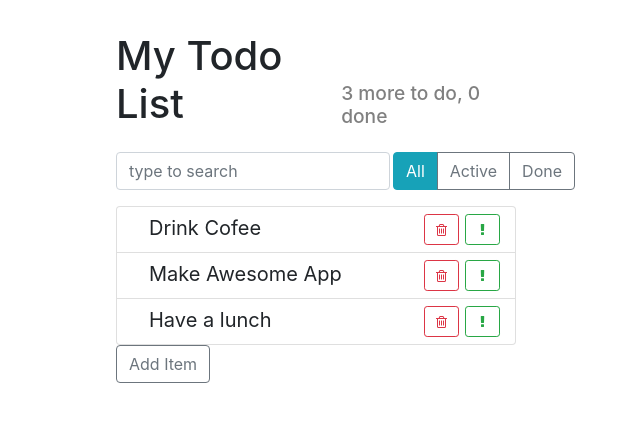
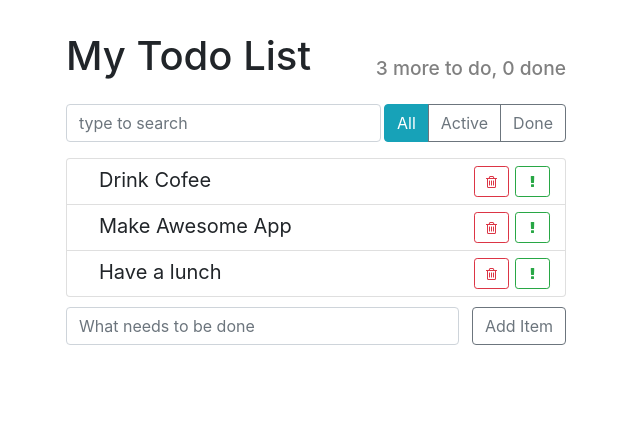
Before and after one commit to Bodal-Andrey/ToDo, a React (Create React App) app: page / in a window 1280 px wide. Shown: the top 422 px of the page, without its empty margins (324-964 px from the left). Built offline with nearby package versions, Linux system fonts and the light colour scheme.

Commit message:
Добавит форму и ее обработку

```diff
--- a/src/components/app/app.css
+++ b/src/components/app/app.css
@@ -1,6 +1,6 @@
 .todo-app {
   margin: 2rem auto 0 auto;
-  max-width: 400px;
+  max-width: 500px;
 }
 
 .top-panel {
--- a/src/components/app/app.jsx
+++ b/src/components/app/app.jsx
@@ -7,8 +7,8 @@
 import "./app.css";
 
 class App extends React.Component {
-  constructor() {
-    super();
+  constructor(props) {
+    super(props);
 
     this.maxId = 100;
 
--- a/src/components/item-add-form/item-add-form.css
+++ b/src/components/item-add-form/item-add-form.css
@@ -1,3 +1,11 @@
 .item-add-form {
   margin-top: 10px;
 }
+
+.item-add-form input {
+  margin-right: 13px;
+}
+
+.item-add-form button {
+  white-space: nowrap;
+}
--- a/src/components/item-add-form/item-add-form.jsx
+++ b/src/components/item-add-form/item-add-form.jsx
@@ -1,13 +1,44 @@
 import React from "react";
+import "./item-add-form.css";
 
 class ItemAddForm extends React.Component {
+  constructor(props) {
+    super(props);
+
+    this.state = {
+      label: ``,
+    };
+  };
+
+  onLabelChange = (evt) => {
+    this.setState({
+        label: evt.target.value
+    });
+  };
+
+  onSubmit = (evt) => {
+    evt.preventDefault();
+    this.props.onItemAdded(this.state.label);
+    this.setState({
+      label: ``
+  });
+  };
+
   render() {
     return (
-      <div className="item-add-form">
-        <button onClick={() => this.props.onItemAdded(`Hello, world!`)} className="btn btn-outline-secondary">Add Item</button>
-      </div>
+      <form onSubmit={this.onSubmit} className="item-add-form d-flex">
+        <input
+        onChange={this.onLabelChange}
+        className="form-control"
+        type="text"
+        placeholder="What needs to be done"
+        value={this.state.label} />
+        <button
+        className="btn btn-outline-secondary"
+        >Add Item</button>
+      </form>
     );
-  }
+  };
 };
 
 export default ItemAddForm;
```
